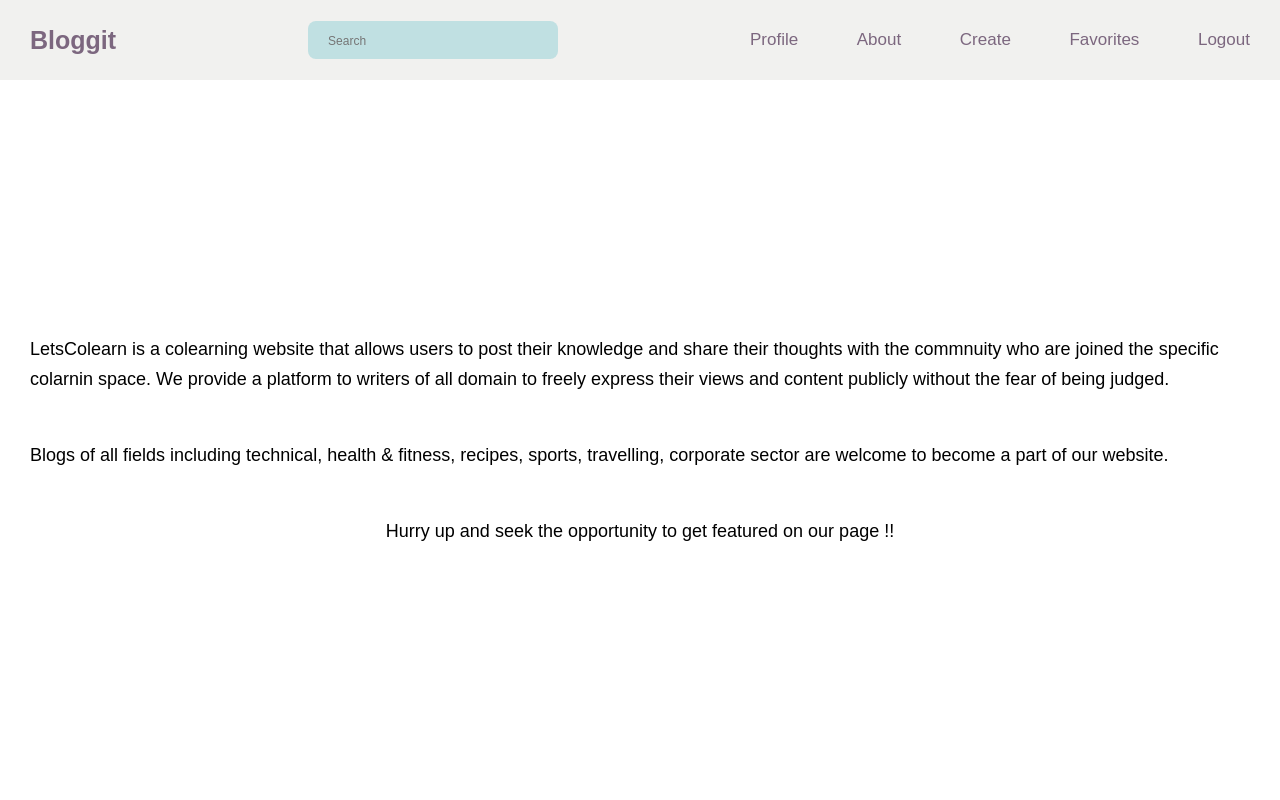
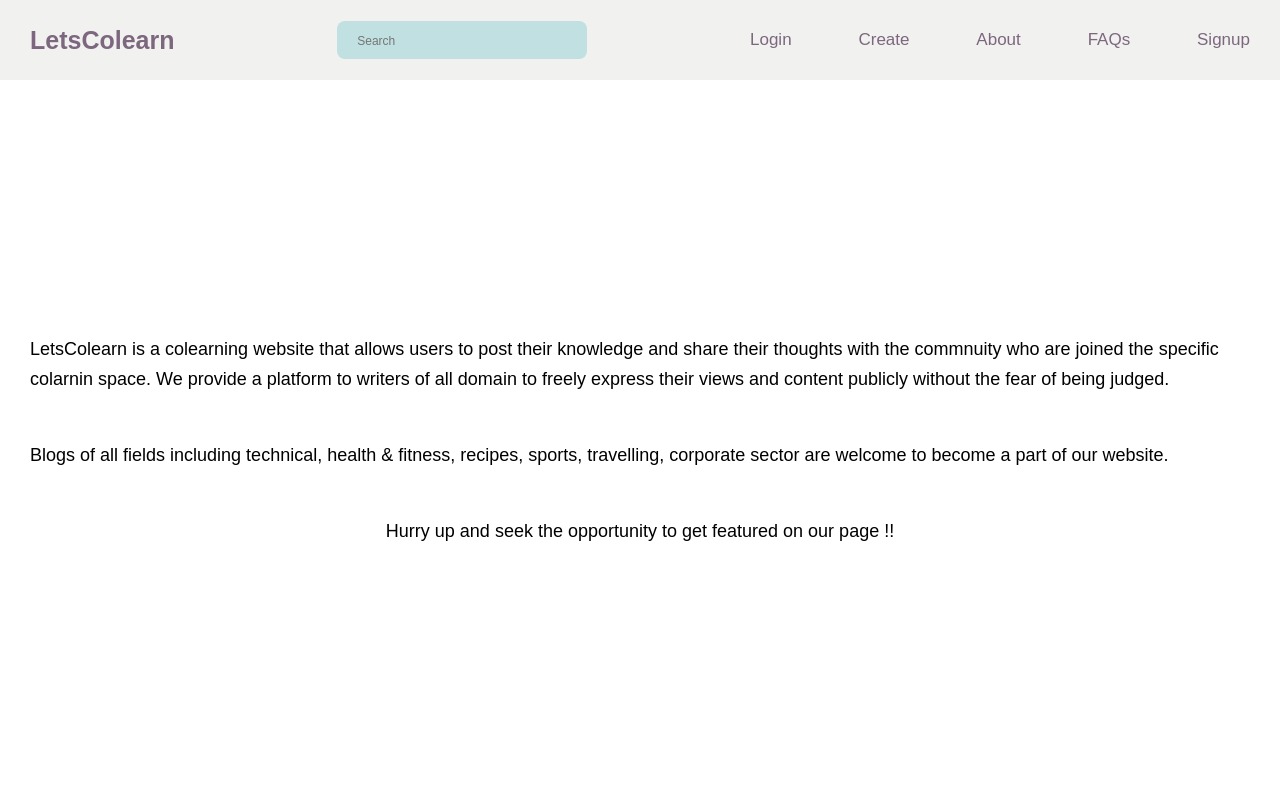
Before and after one commit to fatihcirakoglu/bounswe574-2022, a Django app: page /about/ in a window 1280 px wide. Run offline with Django 4.2, Linux system fonts and the light colour scheme; parts of the project's set-up code (start-up, migrations or seed data) failed here and were passed over.

Commit message:
fix: show header titles according to authentication status of user

```diff
--- a/src/webapp/templates/header.html
+++ b/src/webapp/templates/header.html
@@ -1,5 +1,5 @@
 <header>
-    <h1><a href="/">Bloggit</a></h1>
+  <h1><a href="/">LetsColearn</a></h1>
 
   <div class="form-group has-search">
     <form action="/search" method="get">
@@ -17,11 +17,21 @@
 
   <nav>
     <ul>
+      {% if user.is_authenticated %}
       <li><a href="{% url 'profile' %}">Profile</a></li>
+      <li><a href="{% url 'favorites' %}" id="fav">ColearnSpaces</a></li>
+      <li><a href="{% url 'create_blog' %}">Create</a></li>
       <li><a href="{% url 'about' %}">About</a></li>
+      <li><a href="{% url 'about' %}">FAQs</a></li>
+      <li><a href="{% url 'logout' %}">Logout</a></li>
+      {% else %}
+      <li><a href="{% url 'login' %}">Login</a></li>
       <li><a href="{% url 'create_blog' %}">Create</a></li>
-        <li><a href="{% url 'favorites' %}" id="fav">Favorites</a></li>
-        <li><a href="{% url 'logout' %}">Logout</a></li>
+      <li><a href="{% url 'about' %}">About</a></li>
+      <li><a href="{% url 'about' %}">FAQs</a></li>
+      <li><a href="{% url 'signup' %}">Signup</a></li>
+      {% endif %}
+
     </ul>
   </nav>
 </header>
```
Lines whose indentation alone changed are shown as unchanged.
